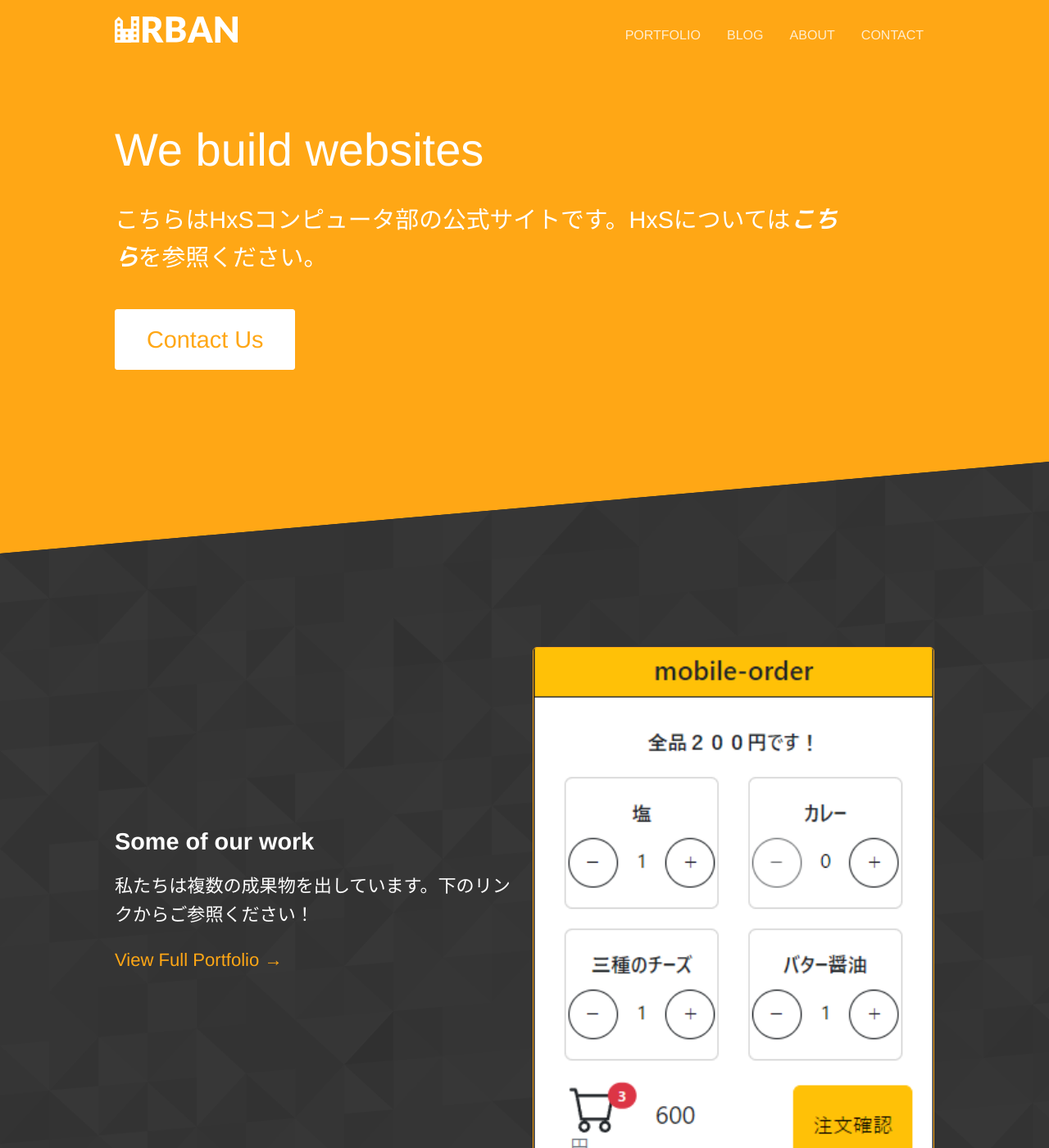
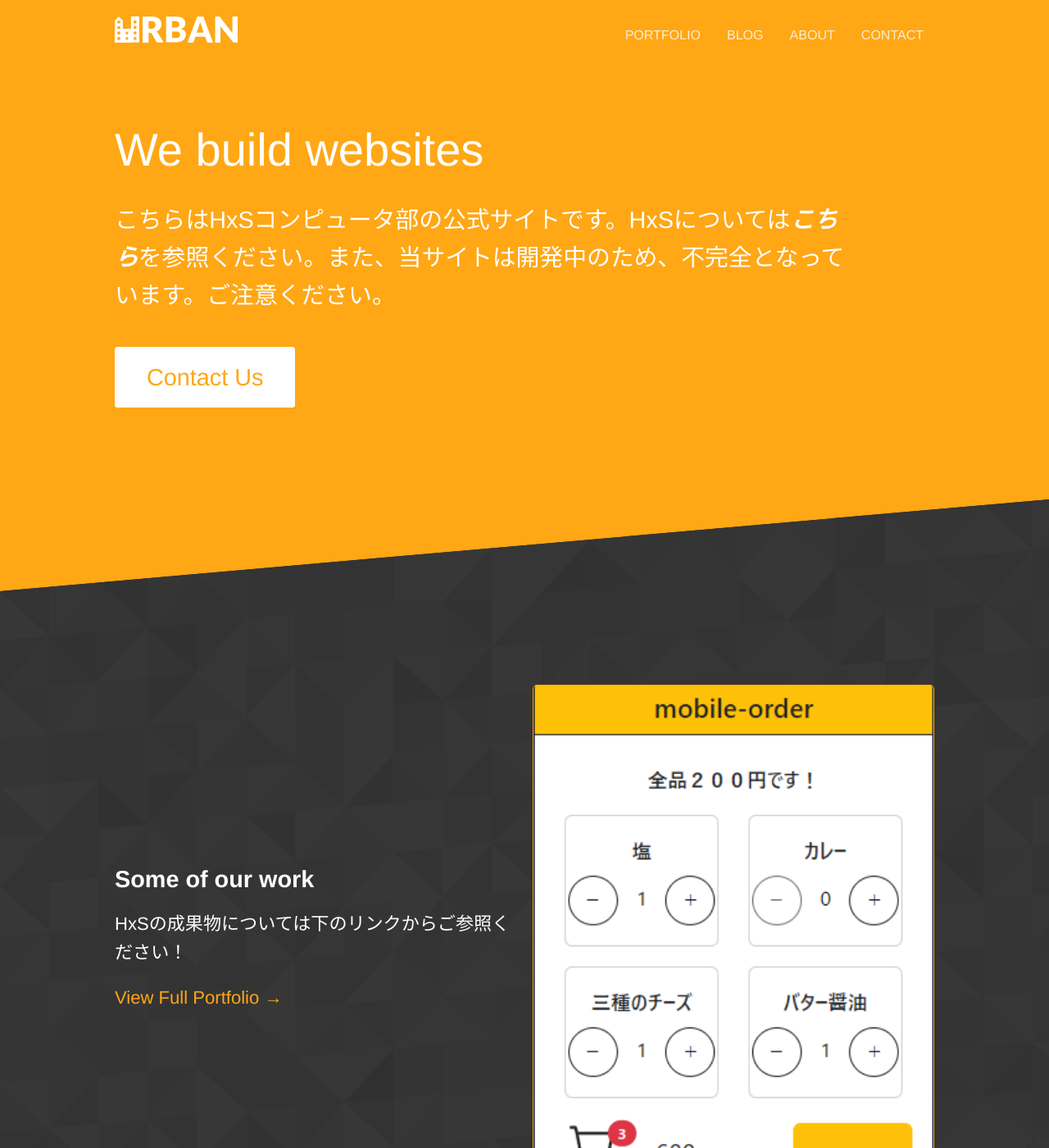
Before and after one commit to sho037/oithxs.github.io, a Jekyll site: the page built from src/index.html, in a window 1280 px wide and 1400 px high. Shown: the whole window at 82% size. Built offline with Jekyll 4.4.1, drawn with Linux system fonts in a browser that asks for light colours.

Commit message:
内容変更

```diff
--- a/src/index.html
+++ b/src/index.html
@@ -5,7 +5,7 @@ title: Urban
 <section class="hero diagonal">
 	<div class="container">
 		<h2 class="editable">We build websites</h2>
-		<p class="subtext editable">こちらはHxSコンピュータ部の公式サイトです。HxSについては<strong><a href="{{ site.baseurl }}/about/">こちら</a></strong>を参照ください。</p>
+		<p class="subtext editable">こちらはHxSコンピュータ部の公式サイトです。HxSについては<strong><a href="{{ site.baseurl }}/about/">こちら</a></strong>を参照ください。また、当サイトは開発中のため、不完全となっています。ご注意ください。</p>
 		<p><a class="button alt" href="{{ site.baseurl }}/contact/">Contact Us</a></p>
 	</div>
 </section>
@@ -14,7 +14,7 @@ title: Urban
 	<div class="container halves">
 		<div>
 			<h3 class="editable">Some of our work</h3>
-			<p class="editable">私たちは複数の成果物を出しています。下のリンクからご参照ください！</p>
+			<p class="editable">HxSの成果物については下のリンクからご参照ください！</p>
 			<p class="editable"><a href="{{ site.baseurl }}/portfolio/">View Full Portfolio &rarr;</a></p>
 		</div>
 		<div>
```
Also changed, not shown: 4 other files.
